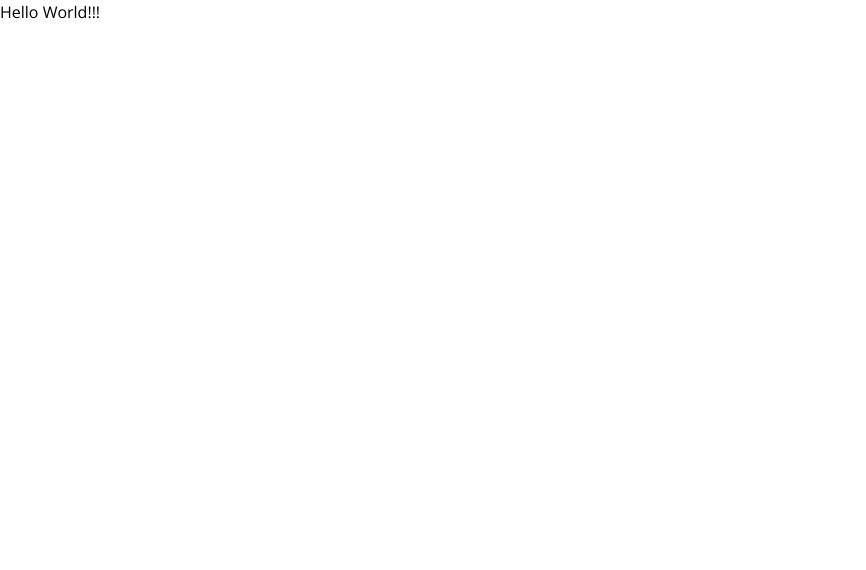
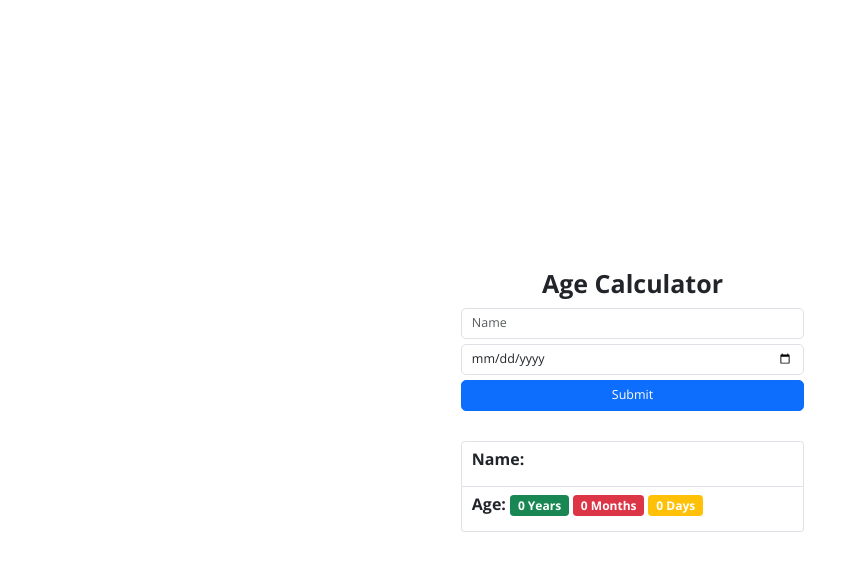
Before and after one commit to Rishil96/javascript-advanced-projects, a plain HTML site: page index.html in a window 1280 px wide. Shown: the whole page, without its empty margins (0-866 px from the left). Drawn offline with nearby package versions, Linux system fonts and the light colour scheme.

Commit message:
Add : Markup and styling for Age calculator

```diff
--- a/index.html
+++ b/index.html
@@ -8,11 +8,44 @@
       src="https://kit.fontawesome.com/1935d064dd.js"
       crossorigin="anonymous"
     ></script>
+    <link href="https://cdn.jsdelivr.net/npm/bootstrap@5.3.3/dist/css/bootstrap.min.css" rel="stylesheet" integrity="sha384-QWTKZyjpPEjISv5WaRU9OFeRpok6YctnYmDr5pNlyT2bRjXh0JMhjY6hW+ALEwIH" crossorigin="anonymous">
     <link rel="stylesheet" href="styles.css" />
   </head>
   <body>
-    <p>Hello World!!!</p>
 
+    <div class="container">
+      <div class="row box">
+        <div class="col-md-5">
+          <h1 class="text-center mb-3 fw-bold">Age Calculator</h1>
+
+          <form action="" autocomplete="off">
+            <input type="text" class="form-control form-control-lg mb-2" placeholder="Name" id="username">
+            <input type="date" class="form-control form-control-lg mb-2" id="dob">
+            <div class="d-grid">
+              <button class="btn btn-primary btn-lg">Submit</button>
+            </div>
+          </form>
+
+          <div class="result mt-5 fs-3 fw-bold">
+            <ul class="list-group">
+              <li class="list-group-item">
+                <p>Name: <span class="u-name"></span></p>
+              </li>
+              <li class="list-group-item">
+                <p>Age:
+                  <span class="age-year badge bg-success">0 Years</span>
+                  <span class="age-month badge bg-danger">0 Months</span>
+                  <span class="age-day badge bg-warning">0 Days</span>
+                </p>
+              </li>
+            </ul>
+          </div>
+
+        </div>
+      </div>
+    </div>
+
+    <script src="https://cdn.jsdelivr.net/npm/bootstrap@5.3.3/dist/js/bootstrap.bundle.min.js" integrity="sha384-YvpcrYf0tY3lHB60NNkmXc5s9fDVZLESaAA55NDzOxhy9GkcIdslK1eN7N6jIeHz" crossorigin="anonymous"></script>
     <script src="script.js"></script>
   </body>
 </html>
--- a/styles.css
+++ b/styles.css
@@ -39,3 +39,12 @@ img {
   margin: 0 auto;
   padding: 0 20px;
 }
+
+/* Start Here */
+.box {
+  width: 100%;
+  height: 100vh;
+  display: flex;
+  justify-content: center;
+  align-items: center;
+}
```
